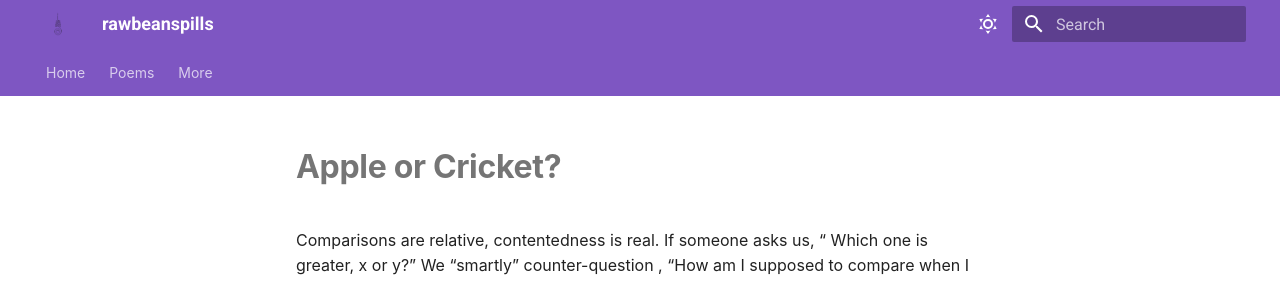
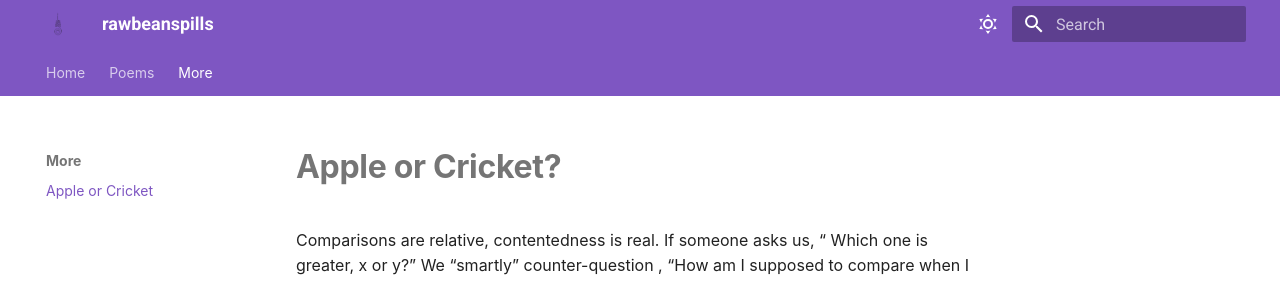
Before and after one commit to iamkshatree/iamkshatree.github.io, an MkDocs documentation site: the page built from docs/more/apple-or-cricket.md, in a window 1280 px wide. Shown: the top 282 px of the page. Built offline with MkDocs 1.6.1 and Material for MkDocs 9.7.7, drawn with Linux system fonts in a browser that asks for light colours; some web fonts are replaced.

Commit message:
Update mkdocs.yml

```diff
--- a/mkdocs.yml
+++ b/mkdocs.yml
@@ -80,4 +80,4 @@ nav:
   - Poems:
       - H: poems/h.md
   - More:
-      - Apple or Cricket: more/appleorcricket.md
+      - Apple or Cricket: more/apple-or-cricket.md
```
